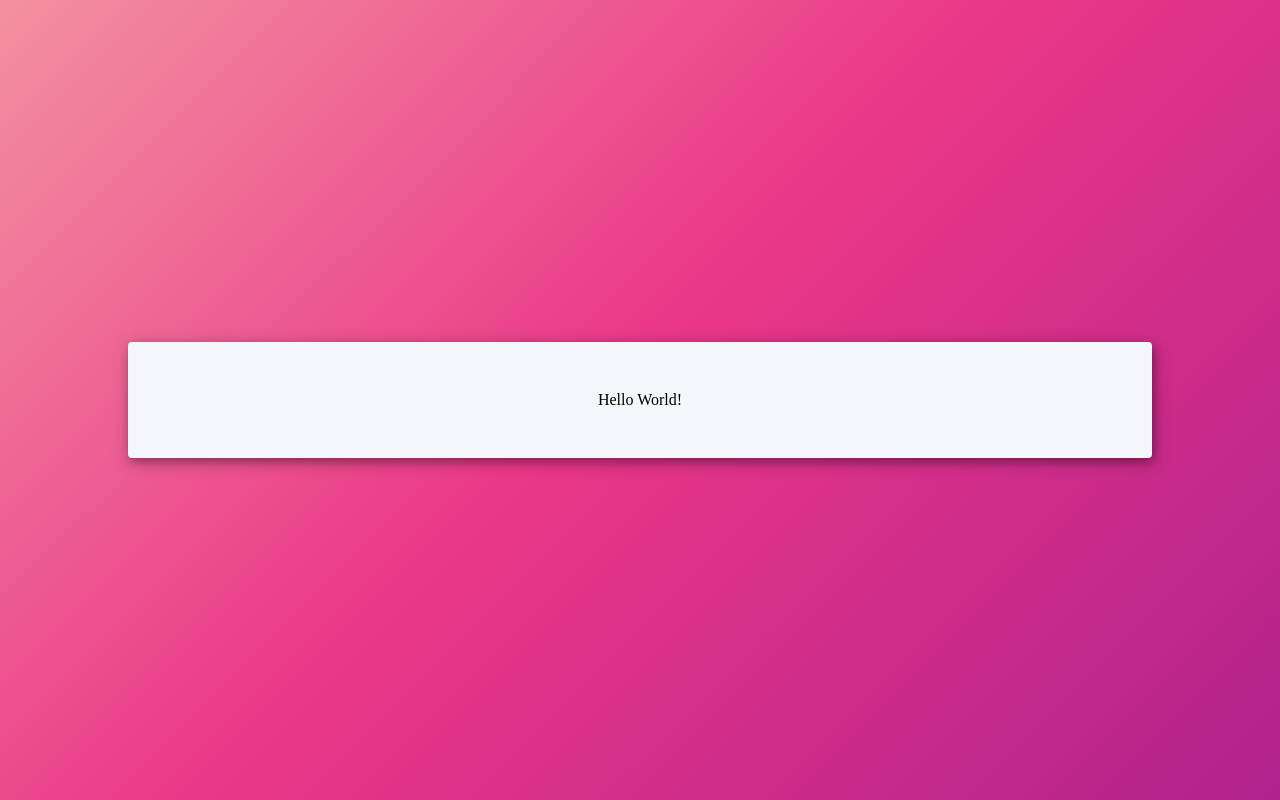
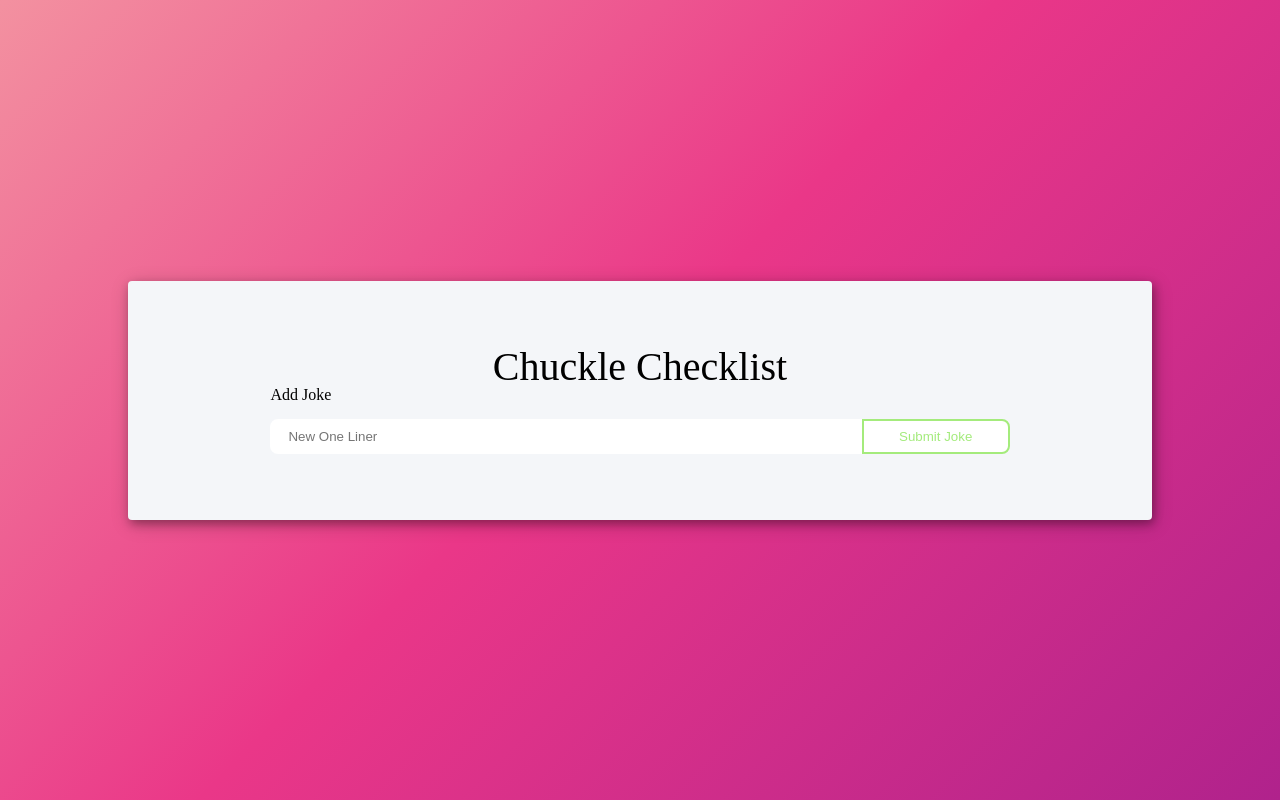
Before and after one commit to jackgardner99/chuckle-checklist, a React (Vite) app: page / in a window 1280 px wide. Built offline with nearby package versions, Linux system fonts and the light colour scheme; no server answers.

Commit message:
initial commit

```diff
--- a/src/App.jsx
+++ b/src/App.jsx
@@ -1,5 +1,20 @@
 import "./App.css"
+import { CreateJoke } from "./components/CreateJoke"
+import { ToldUntoldJokes } from "./components/ToldUntoldJokes"
 
 export const App = () => {
-  return <div>Hello World!</div>
+  return <>
+    <div className="app-container">
+      <div className="app-heading">
+        <h1 className="app-heading-text">Chuckle Checklist</h1>
+      </div>
+      <div>
+        <h2>Add Joke</h2>
+        <CreateJoke />
+      </div>
+      <div>
+        <ToldUntoldJokes />
+      </div>
+    </div>
+  </>
 }
--- /dev/null
+++ b/src/components/CreateJoke.jsx
@@ -0,0 +1,41 @@
+import { useEffect, useState } from "react"
+import { addJoke, getJokes } from "../services/jokeService"
+
+export const CreateJoke = () => {
+    const [jokes, setJokes] = useState([])
+    const [newJoke, setNewJoke] = useState({ text: "", told: false })
+
+    useEffect(() => {
+        getJokes().then(setJokes)
+    }, [])
+
+    const handleJokeSubmission = (e) => {
+        e.preventDefault()
+        if (newJoke.text) {
+            const createdJoke = {
+                text: newJoke.text,
+                told: false
+            }
+
+            addJoke(createdJoke)
+            setNewJoke({text: "", told: false})
+        } else {
+            window.alert("Please enter a joke")
+        }
+
+    }
+
+    return <div className="joke-add-form">
+        <input type="text"
+        placeholder="New One Liner"
+        className="joke-input"
+        onChange={(event) => {
+            const copyJoke = {...newJoke}
+            copyJoke.text = event.target.value
+            setNewJoke(copyJoke)
+        }}
+        value={newJoke.text}
+        />
+        <button className="joke-input-submit" onClick={handleJokeSubmission}>Submit Joke</button>
+    </div>
+}
--- /dev/null
+++ b/src/components/ToldUntoldJokes.jsx
@@ -0,0 +1,27 @@
+import { useEffect, useState } from "react"
+import { getJokes } from "../services/jokeService"
+
+export const ToldUntoldJokes = () => {
+    const [jokes, setJokes] = useState([])
+    const [toldJokes, setToldJokes] = useState([])
+    const [untoldJokes, setUntoldJokes] = useState([])
+
+    useEffect(() => {
+        getJokes().then(setJokes)
+    }, [])
+
+    useEffect(() => {
+        const filteredToldJokes = jokes.filter(joke => joke.told === true)
+        setToldJokes(filteredToldJokes)
+    }, [jokes])
+
+    useEffect(() => {
+        const filteredUntoldJokes = jokes.filter(joke => joke.told === false)
+        setUntoldJokes(filteredUntoldJokes)
+    }, [jokes])
+
+
+    return <>
+
+    </>
+}
--- /dev/null
+++ b/src/services/jokeService.js
@@ -0,0 +1,13 @@
+export const getJokes = () => {
+    return fetch("http://localhost:3000/jokes").then(res => res.json())
+}
+
+export const addJoke = (joke) => {
+    return fetch("http://localhost:3000/jokes", {
+        method: "POST",
+        headers: {
+            "Content-Type": "application/json"
+        },
+        body: JSON.stringify(joke)
+    })
+}
```
